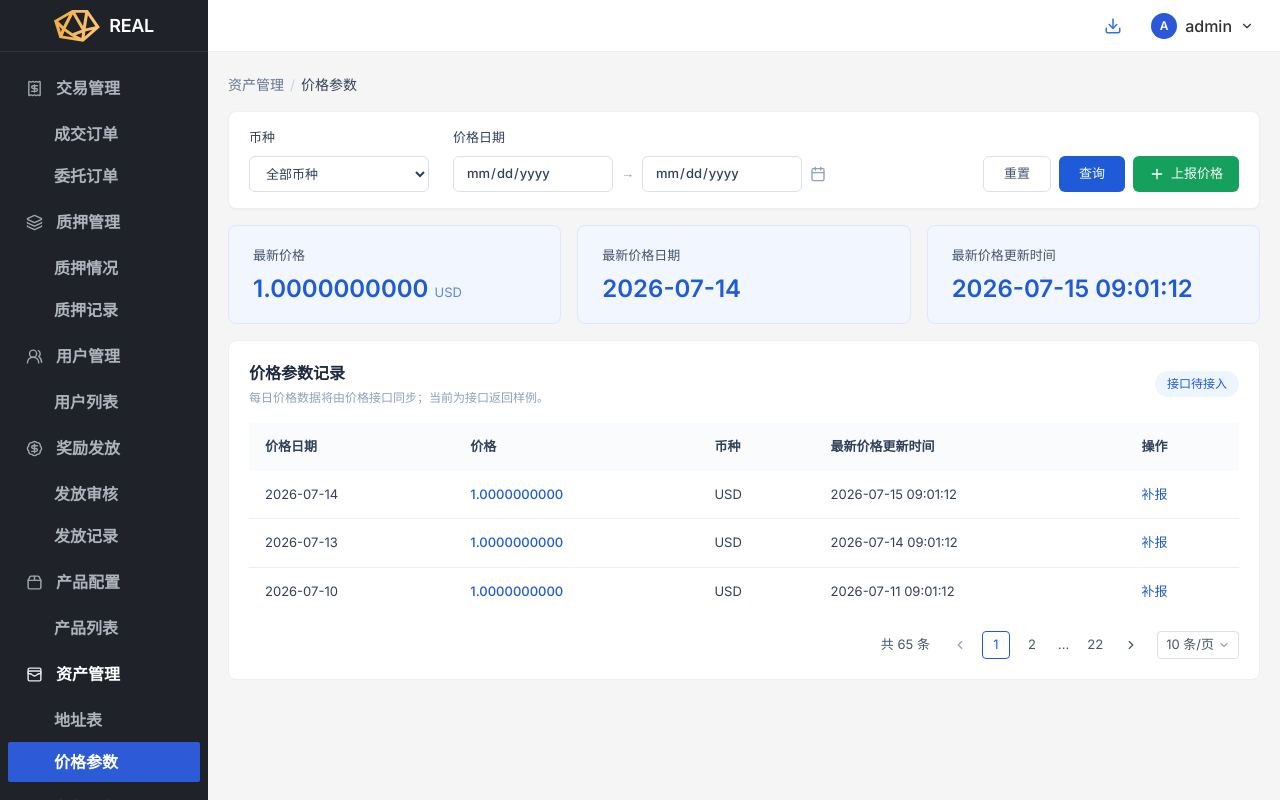
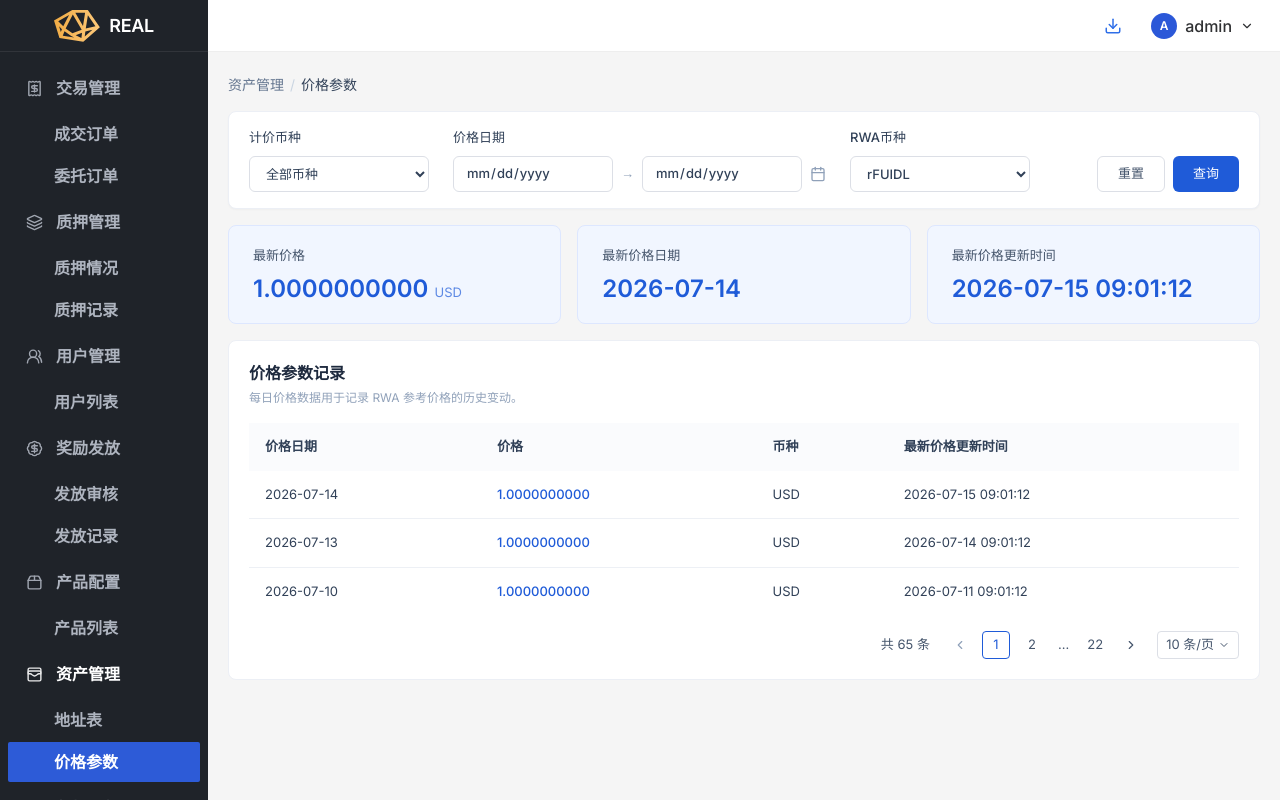
Before and after one commit to jiangnan0622/demo, a Next.js app: page /backEnd/assetManagement/priceParameter in a window 1280 px wide. Built offline with nearby package versions, Linux system fonts and the light colour scheme.

Commit message:
refactor: streamline price parameter filters

```diff
--- a/src/projects/market-making-demo/components/price-parameter-page.tsx
+++ b/src/projects/market-making-demo/components/price-parameter-page.tsx
@@ -1,80 +1,42 @@
 "use client";
 
-import { Calendar, ChevronDown, ChevronLeft, ChevronRight, Plus } from "lucide-react";
+import { Calendar, ChevronDown, ChevronLeft, ChevronRight } from "lucide-react";
 import { useMemo, useState } from "react";
 
-import { useGlobalFeedback } from "@/components/feedback/global-feedback-provider";
 import {
   priceParameterColumns,
   priceParameterRecords,
   priceParameterSummary,
-  type PriceParameterRecord,
 } from "@/projects/market-making-demo/data/price-parameter-prototype";
 
 const inputClassName = "h-9 rounded-[6px] border border-[#dcdfe6] bg-white px-3 text-[13px] text-slate-700 outline-none focus:border-[#1f5bd8]";
 
-function formatNow() {
-  const now = new Date();
-  const pad = (value: number) => String(value).padStart(2, "0");
-
-  return `${now.getFullYear()}-${pad(now.getMonth() + 1)}-${pad(now.getDate())} ${pad(now.getHours())}:${pad(now.getMinutes())}:${pad(now.getSeconds())}`;
-}
-
 export function PriceParameterPage() {
-  const { showSuccessToast, showWarningToast } = useGlobalFeedback();
-  const [records, setRecords] = useState<PriceParameterRecord[]>(() => [...priceParameterRecords]);
   const [currency, setCurrency] = useState("全部币种");
   const [startDate, setStartDate] = useState("");
   const [endDate, setEndDate] = useState("");
-  const [reportOpen, setReportOpen] = useState(false);
-  const [reportDate, setReportDate] = useState("");
-  const [reportPrice, setReportPrice] = useState("");
-  const [reportCurrency, setReportCurrency] = useState("USD");
+  const [assetSymbol, setAssetSymbol] = useState("rFUIDL");
 
   const filteredRecords = useMemo(
     () =>
-      records.filter((record) => {
+      priceParameterRecords.filter((record) => {
         const matchedCurrency = currency === "全部币种" || record.currency === currency;
         const matchedStart = !startDate || record.priceDate >= startDate;
         const matchedEnd = !endDate || record.priceDate <= endDate;
+        const matchedAsset = record.assetSymbol === assetSymbol;
 
-        return matchedCurrency && matchedStart && matchedEnd;
+        return matchedCurrency && matchedStart && matchedEnd && matchedAsset;
       }),
-    [currency, endDate, records, startDate]
+    [assetSymbol, currency, endDate, startDate]
   );
 
-  const latestRecord = records[0] ?? priceParameterSummary;
+  const latestRecord = filteredRecords[0] ?? priceParameterSummary;
 
   const resetFilters = () => {
     setCurrency("全部币种");
     setStartDate("");
     setEndDate("");
-  };
-
-  const openReportPanel = () => {
-    setReportDate("");
-    setReportPrice("");
-    setReportCurrency("USD");
-    setReportOpen(true);
-  };
-
-  const savePriceReport = () => {
-    const price = Number(reportPrice);
-    if (!reportDate || !reportPrice || Number.isNaN(price) || price <= 0) {
-      showWarningToast("请填写有效的价格日期和价格");
-      return;
-    }
-
-    const newRecord: PriceParameterRecord = {
-      priceDate: reportDate,
-      price: price.toFixed(10),
-      currency: reportCurrency,
-      latestPriceUpdateTime: formatNow(),
-    };
-
-    setRecords((current) => [newRecord, ...current.filter((record) => !(record.priceDate === reportDate && record.currency === reportCurrency))]);
-    setReportOpen(false);
-    showSuccessToast("价格上报已暂存，接入 API 后将同步至真实数据源");
+    setAssetSymbol("rFUIDL");
   };
 
   return (
@@ -82,7 +44,7 @@ export function PriceParameterPage() {
       <section className="rounded-[8px] border border-[#eceff5] bg-white px-5 py-4 shadow-[0_1px_2px_rgba(15,23,42,0.03)]">
         <div className="flex flex-wrap items-end gap-x-6 gap-y-3">
           <label className="flex flex-col gap-2 text-[13px] font-medium text-slate-700">
-            <span>币种</span>
+            <span>计价币种</span>
             <select value={currency} onChange={(event) => setCurrency(event.target.value)} className={`${inputClassName} w-[180px]`}>
               <option>全部币种</option>
               <option>USD</option>
@@ -97,16 +59,18 @@ export function PriceParameterPage() {
               <Calendar className="size-4 text-slate-400" />
             </span>
           </label>
+          <label className="flex flex-col gap-2 text-[13px] font-medium text-slate-700">
+            <span>RWA币种</span>
+            <select value={assetSymbol} onChange={(event) => setAssetSymbol(event.target.value)} className={`${inputClassName} w-[180px]`}>
+              <option>rFUIDL</option>
+            </select>
+          </label>
           <div className="ml-auto flex items-center gap-2">
             <button type="button" onClick={resetFilters} className="h-9 rounded-[6px] border border-[#dcdfe6] bg-white px-5 text-[13px] text-slate-600 hover:bg-slate-50">
               重置
             </button>
             <button type="button" className="h-9 rounded-[6px] bg-[#1f5bd8] px-5 text-[13px] font-medium text-white hover:bg-[#1a4fc1]">
               查询
-            </button>
-            <button type="button" onClick={openReportPanel} className="inline-flex h-9 items-center gap-1.5 rounded-[6px] bg-[#16a05d] px-4 text-[13px] font-medium text-white hover:bg-[#12894f]">
-              <Plus className="size-4" />
-              上报价格
             </button>
           </div>
         </div>
@@ -122,9 +86,8 @@ export function PriceParameterPage() {
         <div className="mb-4 flex items-center justify-between">
           <div>
             <h2 className="text-[16px] font-semibold text-slate-800">价格参数记录</h2>
-            <p className="mt-1 text-[12px] text-slate-400">每日价格数据将由价格接口同步；当前为接口返回样例。</p>
+            <p className="mt-1 text-[12px] text-slate-400">每日价格数据用于记录 RWA 参考价格的历史变动。</p>
           </div>
-          <span className="rounded-full bg-[#edf5ff] px-3 py-1 text-[12px] font-medium text-[#1f5bd8]">接口待接入</span>
         </div>
         <div className="overflow-x-auto">
           <table className="w-full min-w-[780px] border-collapse text-[13px]">
@@ -139,14 +102,11 @@ export function PriceParameterPage() {
             </thead>
             <tbody>
               {filteredRecords.map((record) => (
-                <tr key={`${record.priceDate}-${record.currency}`} className="border-b border-[#edf0f5] text-slate-700 last:border-b-0">
+                <tr key={`${record.assetSymbol}-${record.priceDate}-${record.currency}`} className="border-b border-[#edf0f5] text-slate-700 last:border-b-0">
                   <td className="px-4 py-3.5">{record.priceDate}</td>
                   <td className="px-4 py-3.5 font-medium text-[#1f5bd8]">{record.price}</td>
                   <td className="px-4 py-3.5">{record.currency}</td>
                   <td className="px-4 py-3.5">{record.latestPriceUpdateTime}</td>
-                  <td className="px-4 py-3.5">
-                    <button type="button" onClick={openReportPanel} className="text-[#1f5bd8] hover:underline">补报</button>
-                  </td>
                 </tr>
               ))}
               {filteredRecords.length === 0 ? (
@@ -169,34 +129,6 @@ export function PriceParameterPage() {
         </div>
       </section>
 
-      {reportOpen ? (
-        <div className="fixed inset-0 z-50 grid place-items-center bg-slate-950/30 p-4">
-          <section role="dialog" aria-modal="true" aria-label="上报价格" className="w-full max-w-[460px] rounded-[10px] bg-white p-6 shadow-xl">
-            <div className="flex items-start justify-between">
-              <div>
-                <h2 className="text-[18px] font-semibold text-slate-800">上报价格</h2>
-                <p className="mt-1 text-[13px] text-slate-400">真实 API 接入前，此操作仅在当前页面暂存。</p>
-              </div>
-              <button type="button" onClick={() => setReportOpen(false)} className="text-[20px] leading-none text-slate-400 hover:text-slate-600">×</button>
-            </div>
-            <div className="mt-6 grid gap-4">
-              <label className="grid gap-2 text-[13px] font-medium text-slate-700">价格日期
-                <input type="date" value={reportDate} onChange={(event) => setReportDate(event.target.value)} className={inputClassName} />
-              </label>
-              <label className="grid gap-2 text-[13px] font-medium text-slate-700">价格
-                <input inputMode="decimal" value={reportPrice} onChange={(event) => setReportPrice(event.target.value)} placeholder="请输入价格，例如 1.0000000000" className={inputClassName} />
-              </label>
-              <label className="grid gap-2 text-[13px] font-medium text-slate-700">币种
-                <select value={reportCurrency} onChange={(event) => setReportCurrency(event.target.value)} className={inputClassName}><option>USD</option></select>
-              </label>
-            </div>
-            <div className="mt-6 flex justify-end gap-2">
-              <button type="button" onClick={() => setReportOpen(false)} className="h-9 rounded-[6px] border border-[#dcdfe6] px-5 text-[13px] text-slate-600 hover:bg-slate-50">取消</button>
-              <button type="button" onClick={savePriceReport} className="h-9 rounded-[6px] bg-[#1f5bd8] px-5 text-[13px] font-medium text-white hover:bg-[#1a4fc1]">保存上报</button>
-            </div>
-          </section>
-        </div>
-      ) : null}
     </div>
   );
 }
--- a/src/projects/market-making-demo/data/price-parameter-prototype.ts
+++ b/src/projects/market-making-demo/data/price-parameter-prototype.ts
@@ -1,11 +1,12 @@
 export type PriceParameterRecord = {
+  assetSymbol: string;
   priceDate: string;
   price: string;
   currency: string;
   latestPriceUpdateTime: string;
 };
 
-export const priceParameterColumns = ["价格日期", "价格", "币种", "最新价格更新时间", "操作"] as const;
+export const priceParameterColumns = ["价格日期", "价格", "币种", "最新价格更新时间"] as const;
 
 export const priceParameterSummary = {
   latestPrice: "1.0000000000",
@@ -16,7 +17,7 @@ export const priceParameterSummary = {
 } as const;
 
 export const priceParameterRecords: readonly PriceParameterRecord[] = [
-  { priceDate: "2026-07-14", price: "1.0000000000", currency: "USD", latestPriceUpdateTime: "2026-07-15 09:01:12" },
-  { priceDate: "2026-07-13", price: "1.0000000000", currency: "USD", latestPriceUpdateTime: "2026-07-14 09:01:12" },
-  { priceDate: "2026-07-10", price: "1.0000000000", currency: "USD", latestPriceUpdateTime: "2026-07-11 09:01:12" },
+  { assetSymbol: "rFUIDL", priceDate: "2026-07-14", price: "1.0000000000", currency: "USD", latestPriceUpdateTime: "2026-07-15 09:01:12" },
+  { assetSymbol: "rFUIDL", priceDate: "2026-07-13", price: "1.0000000000", currency: "USD", latestPriceUpdateTime: "2026-07-14 09:01:12" },
+  { assetSymbol: "rFUIDL", priceDate: "2026-07-10", price: "1.0000000000", currency: "USD", latestPriceUpdateTime: "2026-07-11 09:01:12" },
 ];
```
Also changed, not shown: 1 other file (tests, documents, lock files or other folders).
